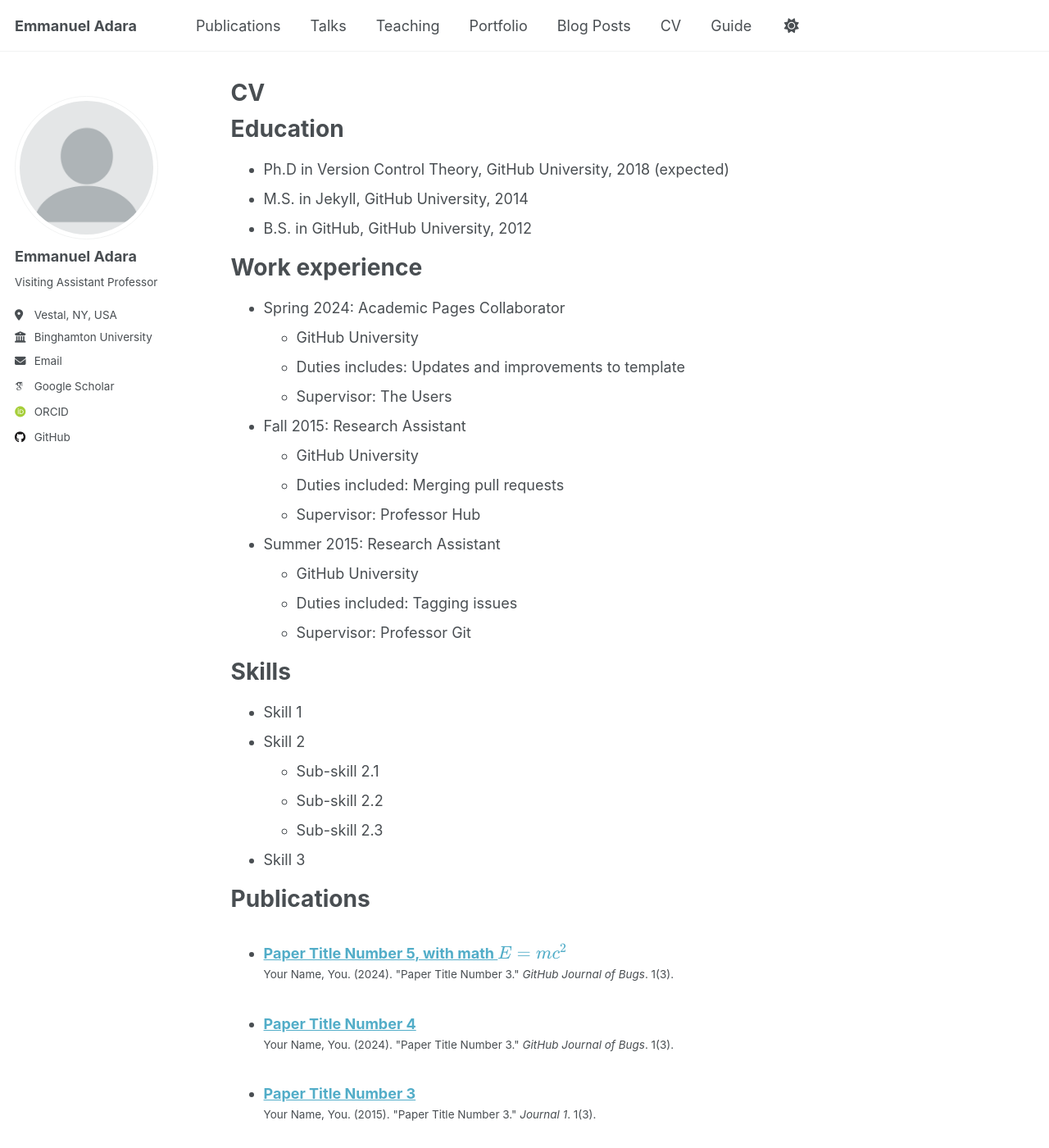
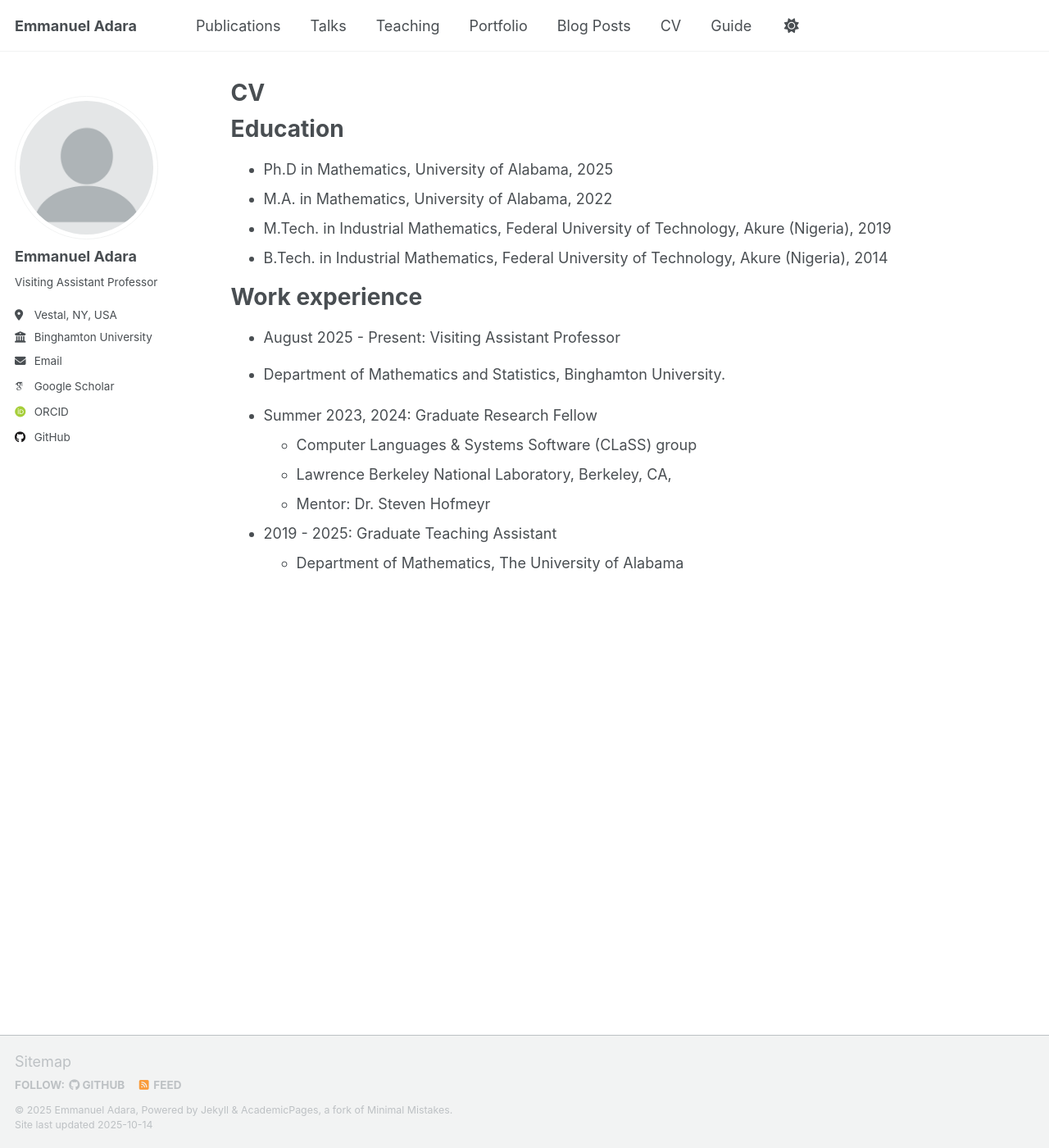
Before and after one commit to EmmanuelAdara/EmmanuelAdara.github.io, a Jekyll site: the page built from _pages/cv.md, in a window 1280 px wide and 1400 px high. Shown: the whole window at 82% size. Built offline with Jekyll 4.4.1, drawn with Linux system fonts in a browser that asks for light colours; some web fonts are replaced; a script that is not in the unit is left out; some of the changed text lies outside the part shown.

Commit message:
Update cv.md

```diff
--- a/_pages/cv.md
+++ b/_pages/cv.md
@@ -11,54 +11,20 @@ redirect_from:
 
 Education
 ======
-* Ph.D in Version Control Theory, GitHub University, 2018 (expected)
-* M.S. in Jekyll, GitHub University, 2014
-* B.S. in GitHub, GitHub University, 2012
+* Ph.D in Mathematics, University of Alabama, 2025
+* M.A. in Mathematics, University of Alabama, 2022
+* M.Tech. in Industrial Mathematics, Federal University of Technology, Akure (Nigeria), 2019
+* B.Tech. in Industrial Mathematics, Federal University of Technology, Akure (Nigeria), 2014
 
 Work experience
 ======
-* Spring 2024: Academic Pages Collaborator
-  * GitHub University
-  * Duties includes: Updates and improvements to template
-  * Supervisor: The Users
+* August 2025 - Present: Visiting Assistant Professor
+ * Department of Mathematics and Statistics, Binghamton University.
 
-* Fall 2015: Research Assistant
-  * GitHub University
-  * Duties included: Merging pull requests
-  * Supervisor: Professor Hub
+* Summer 2023, 2024: Graduate Research Fellow
+  * Computer Languages & Systems Software (CLaSS) group
+  * Lawrence Berkeley National Laboratory, Berkeley, CA,
+  * Mentor: Dr. Steven Hofmeyr
 
-* Summer 2015: Research Assistant
-  * GitHub University
-  * Duties included: Tagging issues
-  * Supervisor: Professor Git
-
-Skills
-======
-* Skill 1
-* Skill 2
-  * Sub-skill 2.1
-  * Sub-skill 2.2
-  * Sub-skill 2.3
-* Skill 3
-
-Publications
-======
-  <ul>{% for post in site.publications reversed %}
-    {% include archive-single-cv.html %}
-  {% endfor %}</ul>
-
-Talks
-======
-  <ul>{% for post in site.talks reversed %}
-    {% include archive-single-talk-cv.html  %}
-  {% endfor %}</ul>
-
-Teaching
-======
-  <ul>{% for post in site.teaching reversed %}
-    {% include archive-single-cv.html %}
-  {% endfor %}</ul>
-
-Service and leadership
-======
-* Currently signed in to 43 different slack teams
+* 2019 - 2025: Graduate Teaching Assistant
+  * Department of Mathematics, The University of Alabama
```
